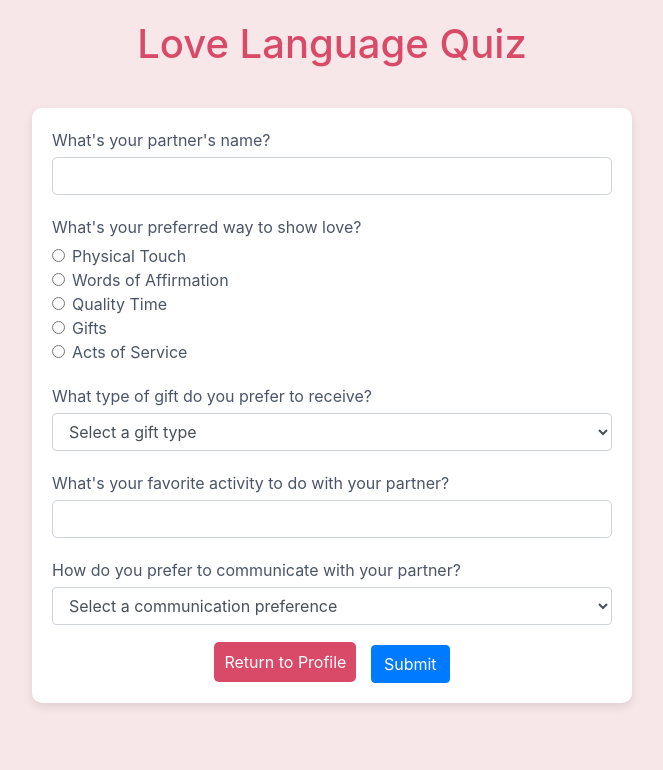
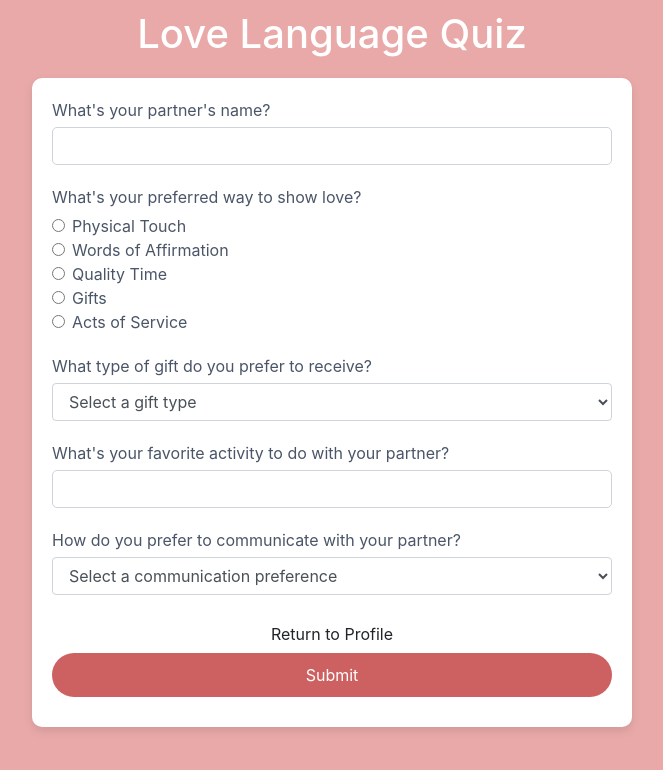
Before and after one commit to esong200/LoveLink-Web, a Node server app: template love_language_quiz/views/quiz.ejs in a window 1280 px wide. Shown: the top 770 px of the page, without its empty margins (308-971 px from the left). Run offline with Node 20, Linux system fonts and the light colour scheme; the template is opened without the code that fills it, so the values that code supplies are empty; some libraries are stand-ins or nearby versions.

```diff
--- a/love_language_quiz/views/quiz.ejs
+++ b/love_language_quiz/views/quiz.ejs
@@ -10,19 +10,18 @@
   <script src="https://cdnjs.cloudflare.com/ajax/libs/popper.js/1.16.0/umd/popper.min.js"></script>
   <script src="https://maxcdn.bootstrapcdn.com/bootstrap/4.5.2/js/bootstrap.min.js"></script>
   <style>
-    /* your styles here */
     body {
       font-family: 'Inter', sans-serif;
       margin: 0;
       padding: 0;
-      background-color: #F8E7E9;
+      background-color: #e9a9a9;
     }
     h1 {
       text-align: center;
-      padding: 20px;
-      color: #D94A69;
+      padding: 10px;
+      color: #ffffff;
+      padding-bottom: 0px;
     }
-
     form {
       max-width: 600px;
       margin: 20px auto;
@@ -31,26 +30,21 @@
       box-shadow: 0px 4px 10px rgba(0, 0, 0, 0.1);
       border-radius: 10px;
     }
-
     .question {
       margin-bottom: 20px;
     }
-
     label {
       margin-bottom: 5px;
       color: #4a5568;
       font-weight: 400;
     }
-
     .input-container {
       margin-bottom: 5px;
     }
-
     .input-container input[type="radio"],
     .input-container input[type="checkbox"] {
       margin-right: 5px;
     }
-
     input[type="text"], select {
       width: 100%;
       padding: 5px;
@@ -58,18 +52,17 @@
       border: 1px solid #ced4da;
       border-radius: 5px;
     }
-
-    input[type="submit"] {
+    button, input[type="submit"] {
       width: 100%;
       padding: 10px;
-      background-color: #D94A69;
+      background-color: #cd6161;
       color: white;
       border: none;
-      border-radius: 5px;
+      border-radius: 50px;
       cursor: pointer;
+      margin-bottom: 10px;
     }
-
-    input[type="submit"]:hover {
+    button:hover, input[type="submit"]:hover {
       background-color: #B2344C;
     }
   </style>
@@ -130,11 +123,10 @@
             <option value="In Person">In Person</option>
         </select>
     </div>
-        <div class="text-center">
-            <!-- Add a button to return to the user profile -->
-            <a href="/profile" style="background-color: #D94A69; color: white; padding: 10px; border-radius: 5px; text-decoration: none; margin-right: 10px;">Return to Profile</a>
-            <button type="submit" class="btn btn-primary">Submit</button>
-        </div>
+    <div class="text-center">
+        <a href="/profile" class="btn">Return to Profile</a>
+        <input type="submit" value="Submit">
+      </div>
         </form>
 </body>
 </html>
```
Also changed, not shown: love_language_quiz/views/profile.ejs (+18 -1 lines).
